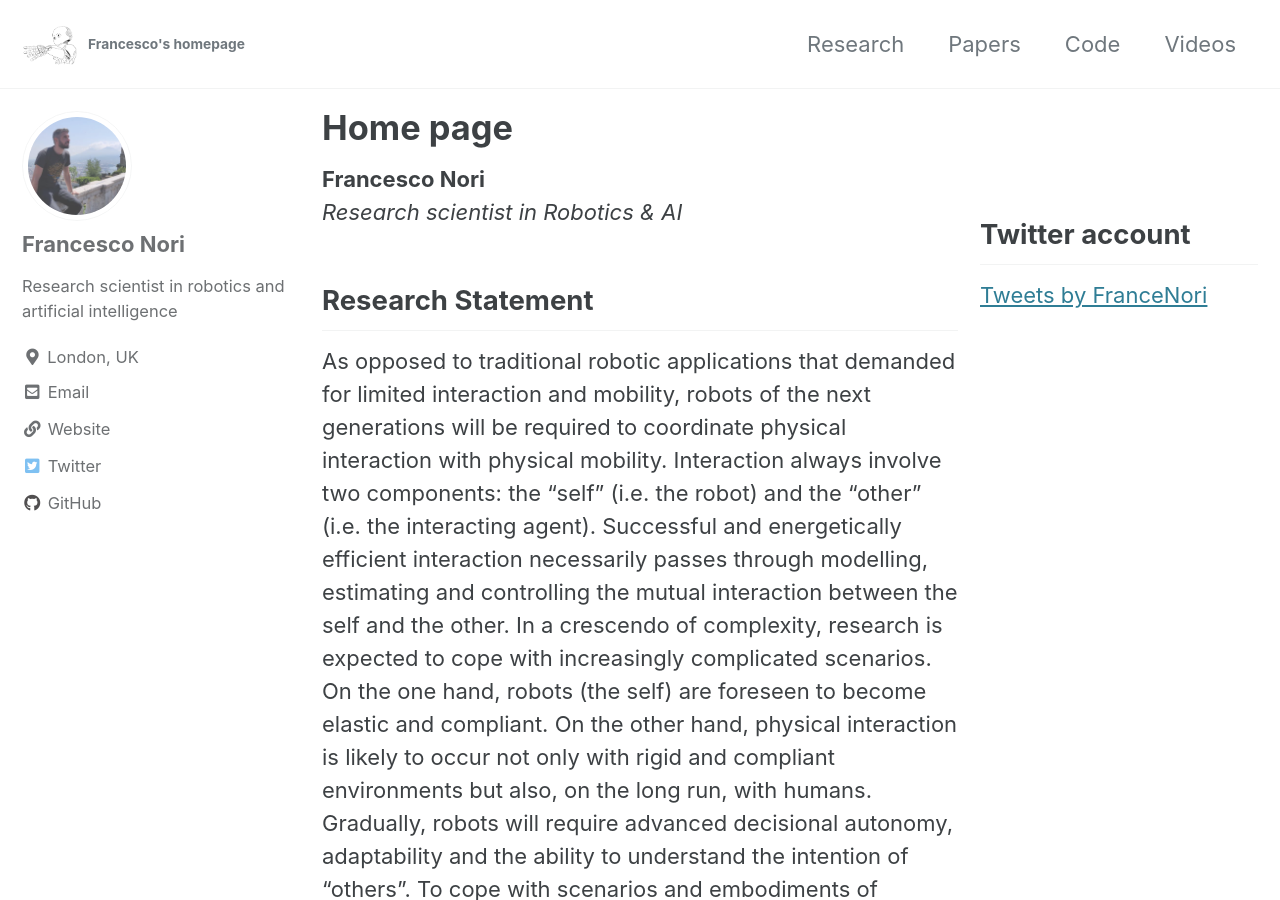
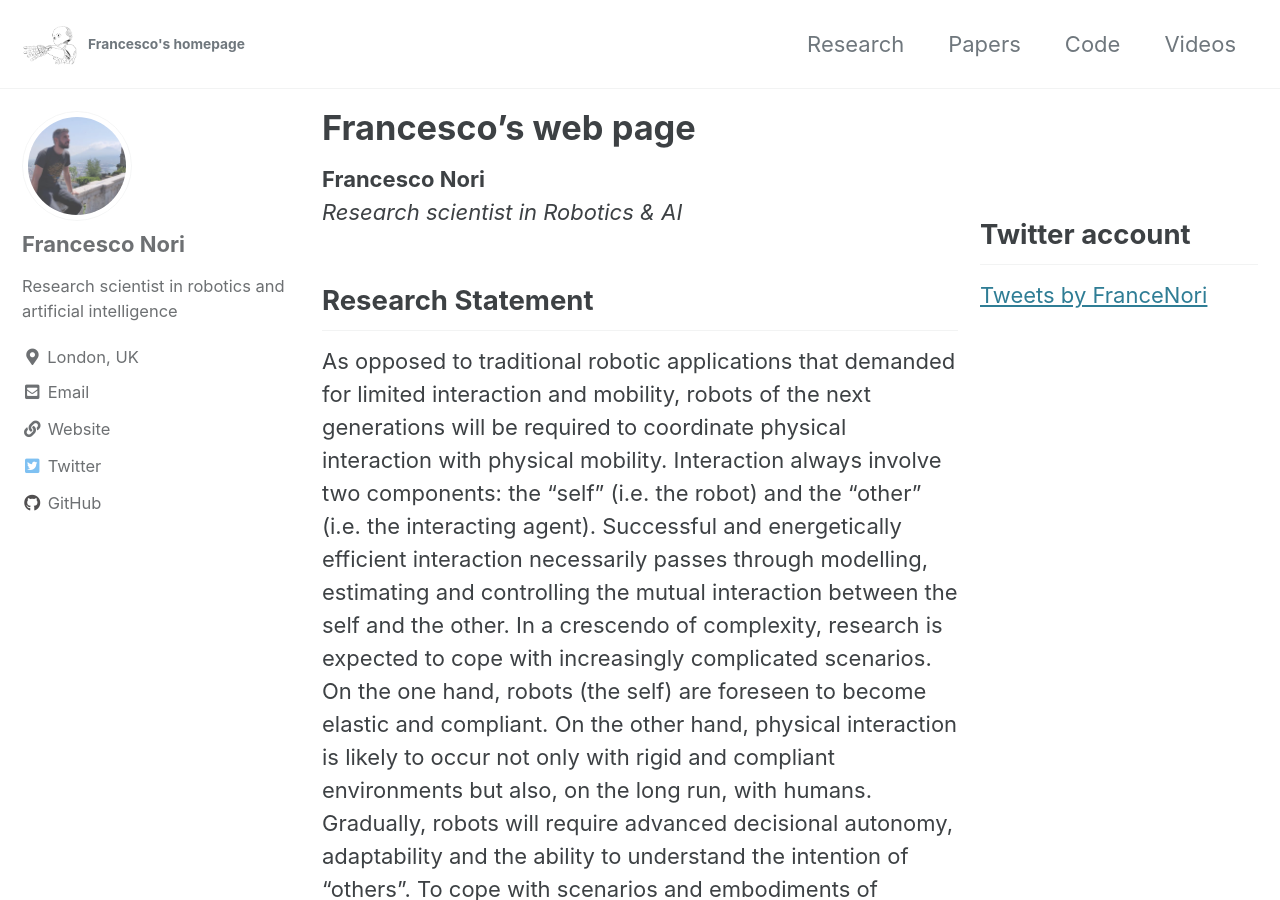
Before and after one commit to iron76/iron76.github.io, a Jekyll site: the page built from index.html, in a window 1280 px wide and 900 px high. Built offline with Jekyll 4.4.1, drawn with Linux system fonts in a browser that asks for light colours; cached includes are drawn as plain includes; the list of posts is cut into pages by our own code; comment, search, counter and statistics services are not loaded.

```diff
--- a/index.html
+++ b/index.html
@@ -1,6 +1,6 @@
 ---
-title: "Home page"
-excerpt: "Francesco's home page."
+title: "Francesco's web page"
+excerpt: "Francesco's web page."
 layout: single
 author_profile: true
 last_modified_at: 2021-01-01T14:51:23-04:00
```
